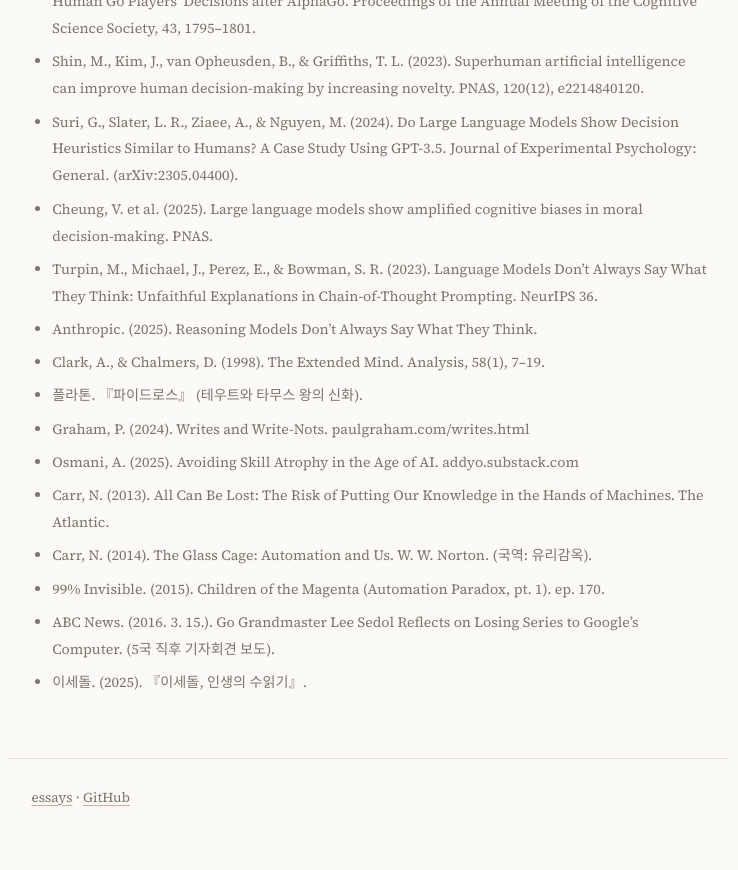
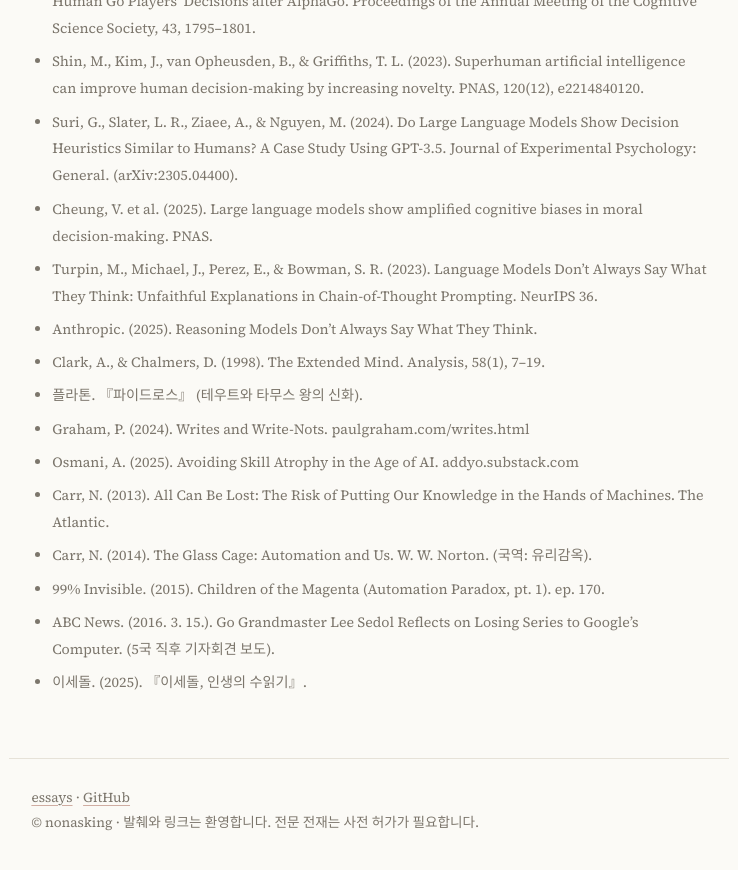
Before and after one commit to nonasking/essays, a Jekyll site: the page built from server-room/index.md, in a window 1280 px wide and 900 px high, scrolled down 7267 px. Shown: the top 870 px of the window, without its empty margins (271-1009 px from the left). Built offline with Jekyll 4.4.1, drawn with Linux system fonts in a browser that asks for light colours.

Commit message:
Footer: copyright and republication policy (KR/EN)
Co-Authored-By: Claude Fable 5 <noreply@anthropic.com>
Claude-Session: https://claude.ai/code/session_01BJdtbA5Tt9xUHreSd5NWp6

```diff
--- a/_layouts/default.html
+++ b/_layouts/default.html
@@ -21,7 +21,8 @@
 {{ content }}
   </main>
   <footer>
-    <a href="{{ '/' | relative_url }}">essays</a> · <a href="https://github.com/nonasking/essays">GitHub</a>
+    <a href="{{ '/' | relative_url }}">essays</a> · <a href="https://github.com/nonasking/essays">GitHub</a><br>
+    {% if page.lang == "ko" %}© nonasking · 발췌와 링크는 환영합니다. 전문 전재는 사전 허가가 필요합니다.{% else %}© nonasking · Excerpts and links are welcome; full republication requires permission.{% endif %}
   </footer>
 </body>
 </html>
```
